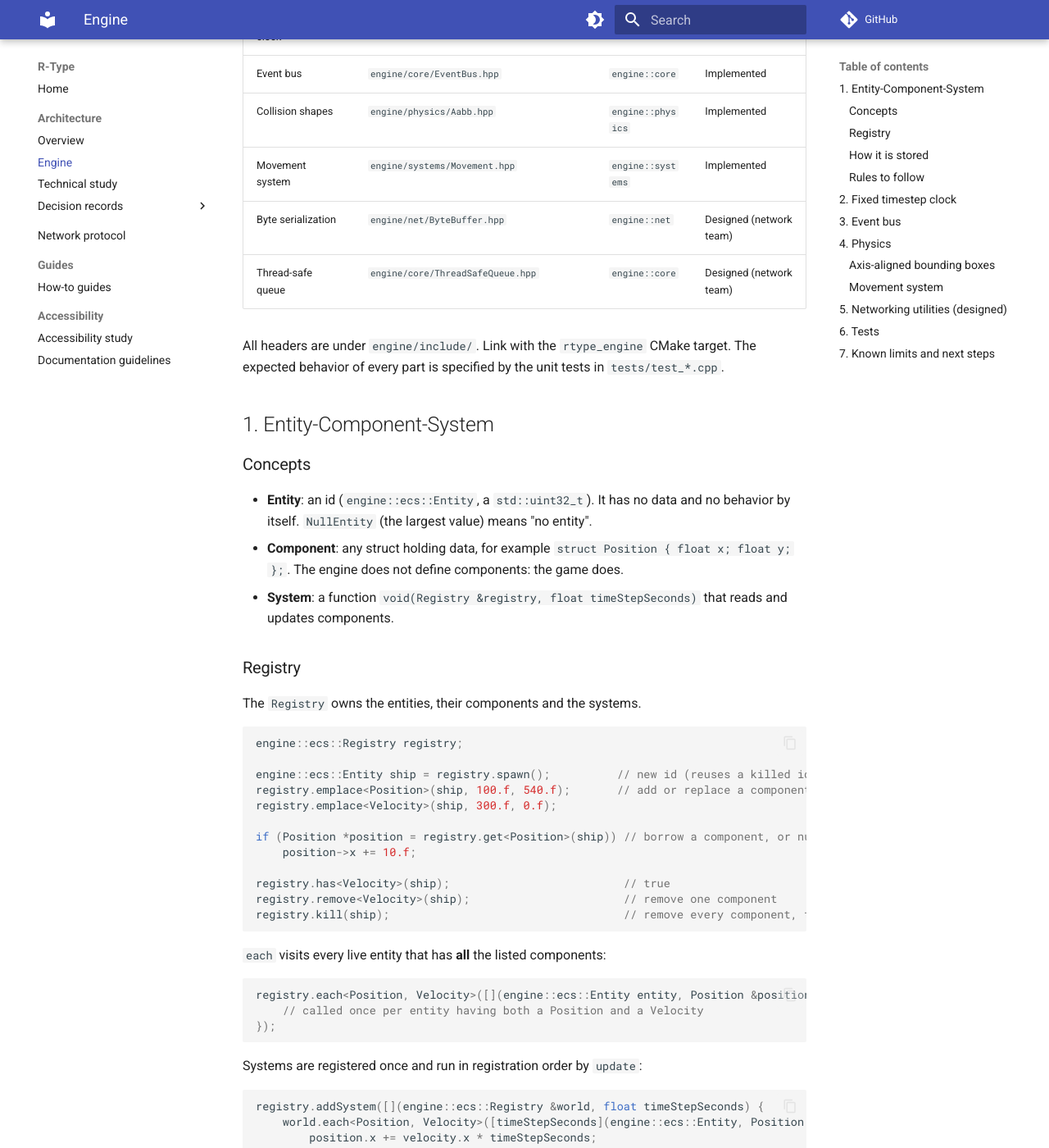
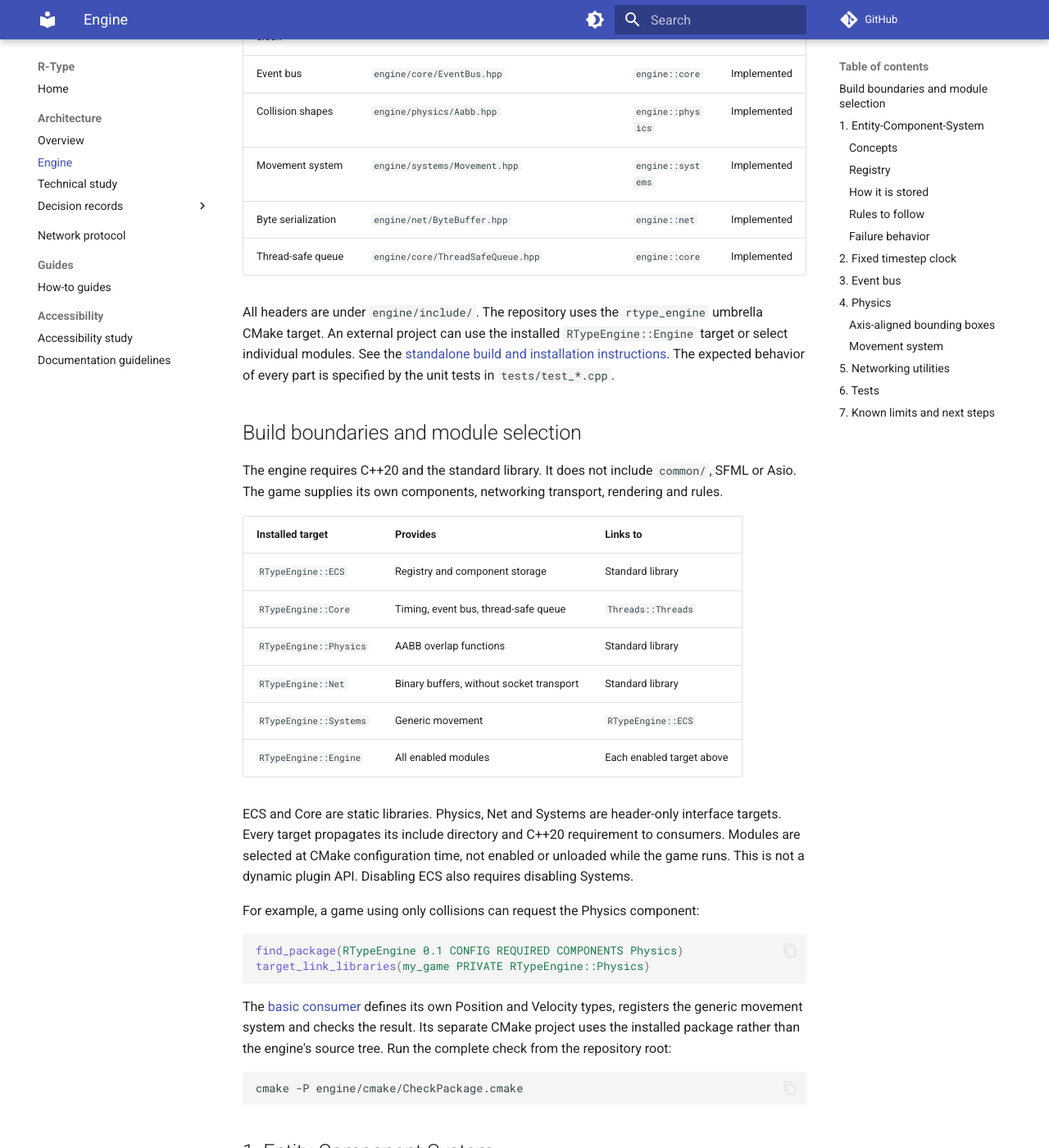
Before and after one commit to Nivek-Hyn/epitech-rtype, an MkDocs documentation site: the page built from docs/engine.md, in a window 1280 px wide and 1400 px high, scrolled down 403 px. Shown: the whole window at 82% size. Built offline with MkDocs 1.6.1 and Material for MkDocs 9.7.7, drawn with Linux system fonts in a browser that asks for light colours; comment, search, counter and statistics services are not loaded; some of the changed text lies outside the part shown.

Commit message:
docs(engine): explain how to use the engine

````diff
--- a/docs/engine.md
+++ b/docs/engine.md
@@ -11,11 +11,47 @@ For step-by-step guides, see the [how-to guides](how-to.md).
 | Event bus | `engine/core/EventBus.hpp` | `engine::core` | Implemented |
 | Collision shapes | `engine/physics/Aabb.hpp` | `engine::physics` | Implemented |
 | Movement system | `engine/systems/Movement.hpp` | `engine::systems` | Implemented |
-| Byte serialization | `engine/net/ByteBuffer.hpp` | `engine::net` | Designed (network team) |
-| Thread-safe queue | `engine/core/ThreadSafeQueue.hpp` | `engine::core` | Designed (network team) |
+| Byte serialization | `engine/net/ByteBuffer.hpp` | `engine::net` | Implemented |
+| Thread-safe queue | `engine/core/ThreadSafeQueue.hpp` | `engine::core` | Implemented |
 
-All headers are under `engine/include/`. Link with the `rtype_engine` CMake target.
+All headers are under `engine/include/`. The repository uses the `rtype_engine` umbrella CMake target.
+An external project can use the installed `RTypeEngine::Engine` target or select individual modules.
+See the [standalone build and installation instructions](../engine/README.md).
 The expected behavior of every part is specified by the unit tests in `tests/test_*.cpp`.
+
+## Build boundaries and module selection
+
+The engine requires C++20 and the standard library. It does not include `common/`, SFML or Asio.
+The game supplies its own components, networking transport, rendering and rules.
+
+| Installed target | Provides | Links to |
+|---|---|---|
+| `RTypeEngine::ECS` | Registry and component storage | Standard library |
+| `RTypeEngine::Core` | Timing, event bus, thread-safe queue | `Threads::Threads` |
+| `RTypeEngine::Physics` | AABB overlap functions | Standard library |
+| `RTypeEngine::Net` | Binary buffers, without socket transport | Standard library |
+| `RTypeEngine::Systems` | Generic movement | `RTypeEngine::ECS` |
+| `RTypeEngine::Engine` | All enabled modules | Each enabled target above |
+
+ECS and Core are static libraries. Physics, Net and Systems are header-only interface targets.
+Every target propagates its include directory and C++20 requirement to consumers.
+Modules are selected at CMake configuration time, not enabled or unloaded while the game runs.
+This is not a dynamic plugin API. Disabling ECS also requires disabling Systems.
+
+For example, a game using only collisions can request the Physics component:
+
+```cmake
+find_package(RTypeEngine 0.1 CONFIG REQUIRED COMPONENTS Physics)
+target_link_libraries(my_game PRIVATE RTypeEngine::Physics)
+```
+
+The [basic consumer](../engine/examples/basic/main.cpp) defines its own Position and Velocity types,
+registers the generic movement system and checks the result. Its separate CMake project uses the
+installed package rather than the engine's source tree. Run the complete check from the repository root:
+
+```sh
+cmake -P engine/cmake/CheckPackage.cmake
+```
 
 ## 1. Entity-Component-System
 
@@ -82,6 +118,23 @@ The Registry finds the storage of a type with a `std::unordered_map<std::type_in
 | Never send an `Entity` over the network | Ids are local to each machine. Send a `NetworkId` component instead. |
 | Do not add a system from inside a running system | `update` is iterating over the list of systems. |
 | Inside `each`, do not kill entities or add components of the visited types | It can invalidate the references passed to the callback. Use `EventBus::enqueue` and react after the systems have run. |
+
+`get<C>` returns a borrowed pointer: it transfers no ownership. Removing or replacing that component,
+killing its entity, destroying the Registry, or growing that component's vector can invalidate it,
+even within the same system. Read the pointer again after a storage-changing operation.
+
+### Failure behavior
+
+| Operation | Result |
+|---|---|
+| `spawn` when no usable id remains | Throws `std::overflow_error`. |
+| `emplace<C>` on a dead or unknown entity | Throws `std::invalid_argument`. |
+| `get<C>` on a dead entity or an absent component | Returns `nullptr`; no storage is created. |
+| `kill` on a dead entity, or `remove<C>` on an absent component | Does nothing. |
+| `addSystem` with an empty function | Throws `std::invalid_argument`. |
+
+Allocation failures and exceptions thrown by component constructors or systems are not caught by the
+Registry. If a system throws during `update`, later systems are not called by that invocation.
 
 ## 2. Fixed timestep clock
 
@@ -159,13 +212,15 @@ registry.addSystem(engine::systems::movement<rtype::components::Position, rtype:
 
 Velocity is in world units per second, so movement speed does not depend on the tick rate.
 
-## 5. Networking utilities (designed)
+## 5. Networking utilities
 
-These two parts are specified by their headers and implemented by the network team.
+These utilities are implemented in engine headers; they do not implement UDP or the R-Type protocol.
 
 - `ByteWriter` / `ByteReader` write and read integers and floats in big-endian, field by field. Reading past the
   end never overflows: the reader returns 0 and `ok()` becomes false.
-- `ThreadSafeQueue<T>` passes values from the network thread to the game thread. `tryPop` never blocks.
+- `ThreadSafeQueue<T>` passes values from the network thread to the game thread. `tryPop` returns
+  `std::nullopt` immediately when the queue is empty after acquiring its mutex. It can wait for that mutex;
+  this is not a lock-free queue and it does not wait for a new value to arrive. The queue has no capacity limit.
 
 ## 6. Tests
 
````
Also changed, not shown: docs/adr/0005-engine-as-library.md (+17 -2 lines).
